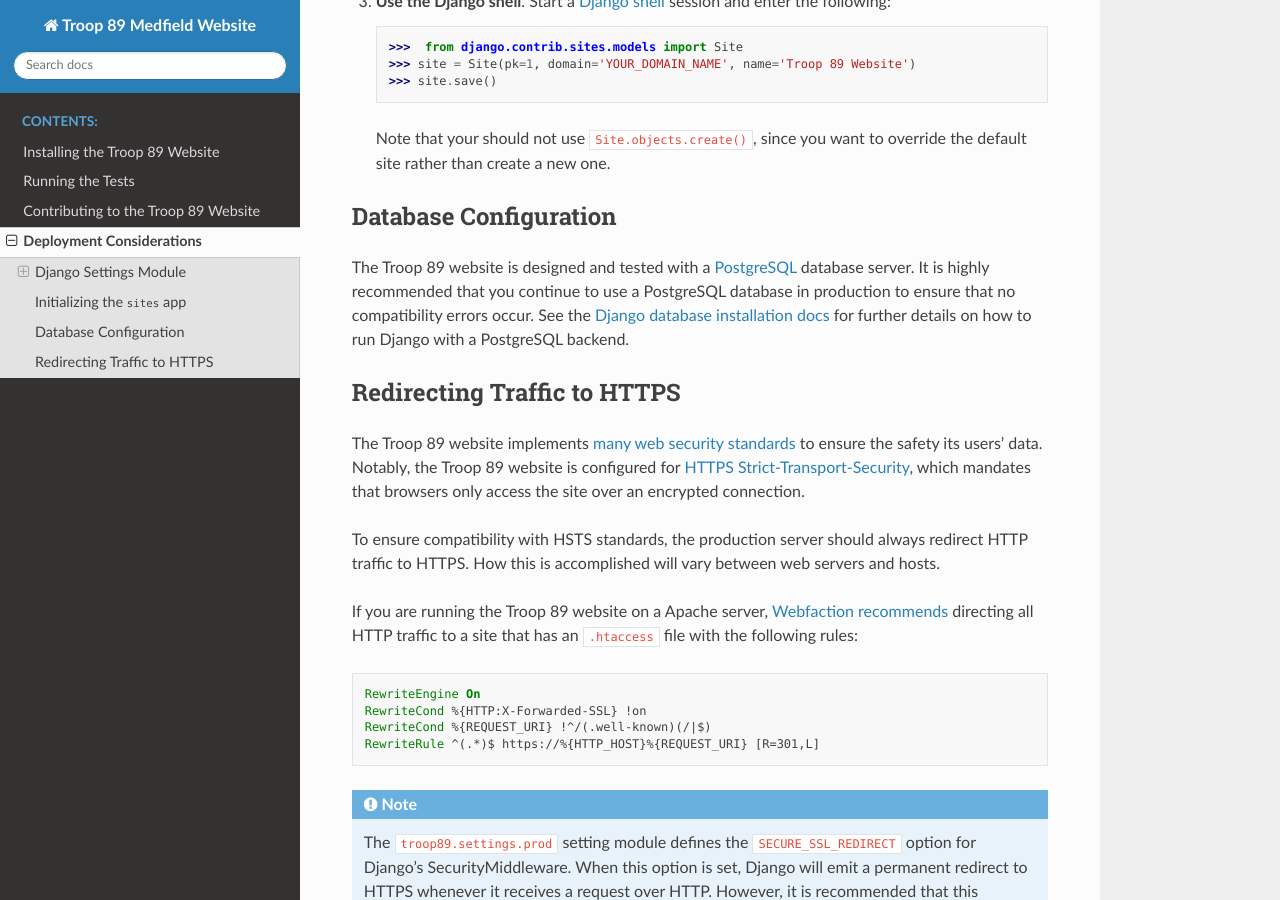
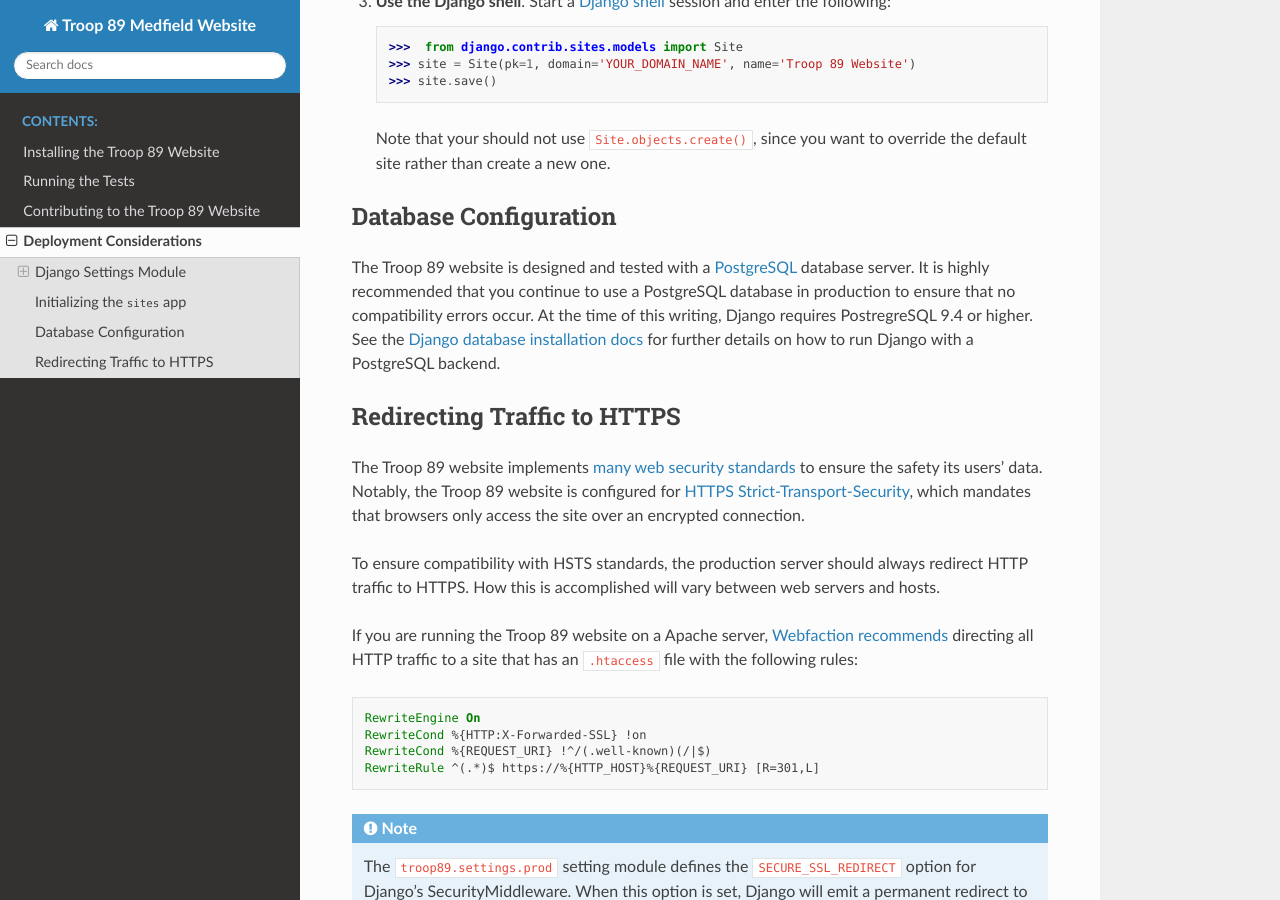
Before and after one commit to brianschubert/troop89medfield.org, a Sphinx documentation site: the page built from docs/deployment.rst, in a window 1280 px wide and 900 px high, scrolled down 2109 px. Built offline with Sphinx 7.4.7 and the Read the Docs theme 2.0.0, drawn with Linux system fonts in a browser that asks for light colours.

Commit message:
Add note to deployment docs on required postgres version

```diff
--- a/docs/deployment.rst
+++ b/docs/deployment.rst
@@ -101,7 +101,7 @@ For production, you must manually create the ``Site`` model. This can be accompl
 Database Configuration
 ----------------------
 
-The Troop 89 website is designed and tested with a `PostgreSQL`_ database server. It is highly recommended that you continue to use a PostgreSQL database in production to ensure that no compatibility errors occur. See the `Django database installation docs`_ for further details on how to run Django with a PostgreSQL backend.
+The Troop 89 website is designed and tested with a `PostgreSQL`_ database server. It is highly recommended that you continue to use a PostgreSQL database in production to ensure that no compatibility errors occur. At the time of this writing, Django requires PostregreSQL 9.4 or higher. See the `Django database installation docs`_ for further details on how to run Django with a PostgreSQL backend.
 
 .. _PostgreSQL: https://www.postgresql.org/
 .. _Django database installation docs: https://docs.djangoproject.com/en/2.2/topics/install/#database-installation
```
